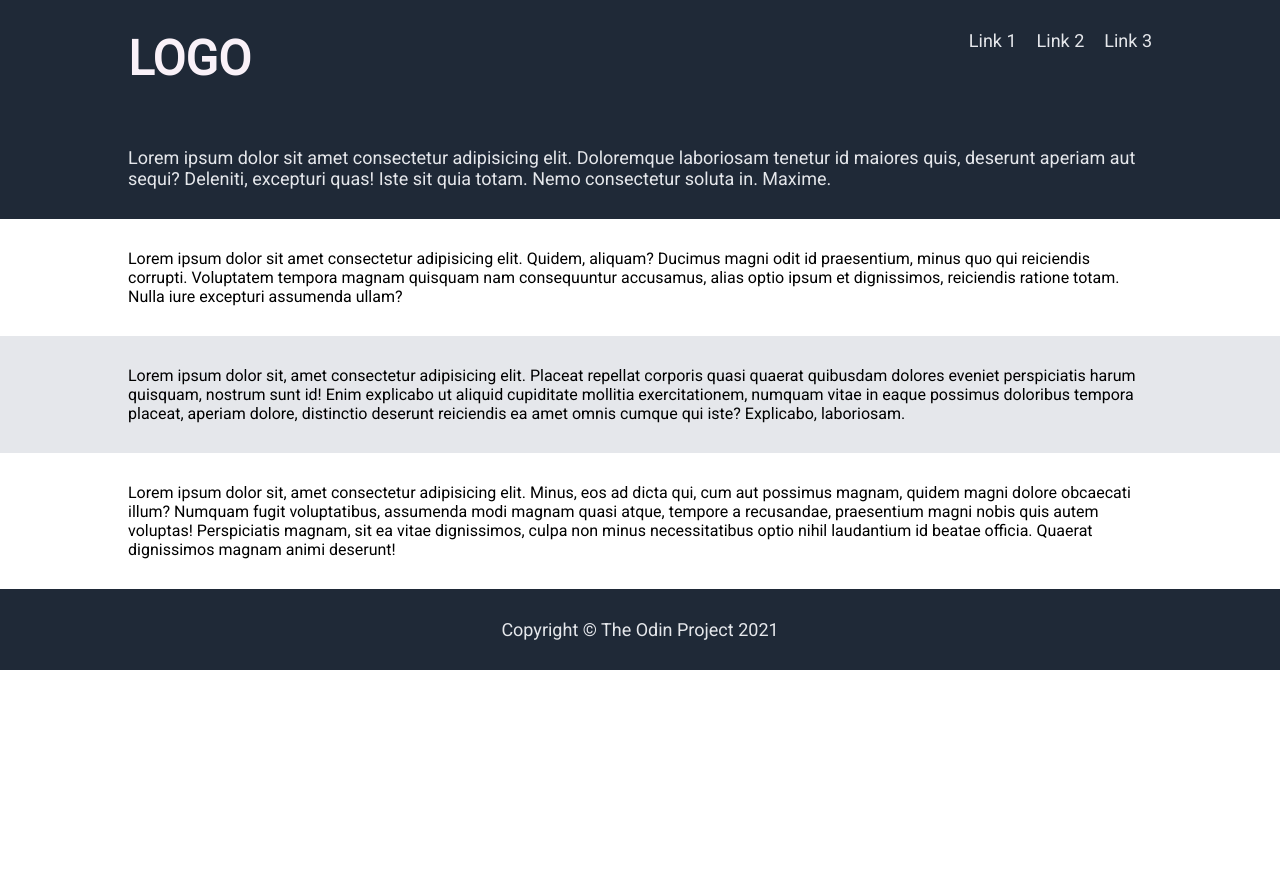
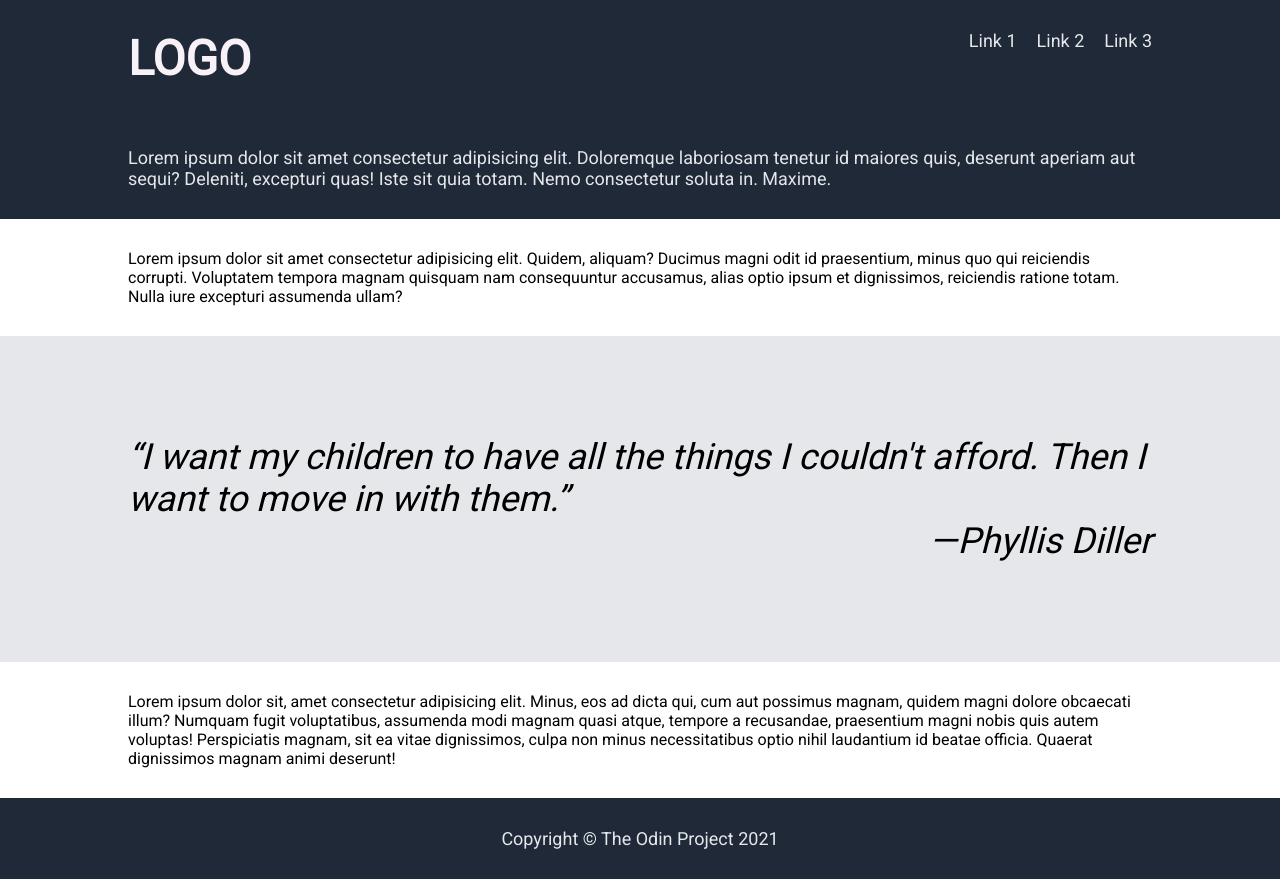
Before and after one commit to Viking-Coding/odin-project-landing-page, a plain HTML site: page index.html in a window 1280 px wide. Before the commit the page ends 800 px from the top, so only its background shows below. Drawn offline with Linux system fonts and the light colour scheme.

Commit message:
Finish quote section
Initially planned to use flexboxes but realistically unnecessary

```diff
--- a/css/styles.css
+++ b/css/styles.css
@@ -1,5 +1,5 @@
 * {
-    margin: 0;
+    margin: 0px;
     padding: 0px;
     font-family: "Roboto", Arial, Helvetica, sans-serif;
 }
@@ -16,10 +16,6 @@
 
 }
 
-.footer {
-    text-align: center;
-}
-
 .randominfo, .call-to-action {
     background-color: white;
     padding: 30px;
@@ -29,18 +25,26 @@
 
 .quote {
     background-color: #e5e7eb;
-    padding: 30px;
     padding-left: 10%;
     padding-right: 10%;
-}
-
-ul, li {
-    text-decoration: none;
+    padding-top: 100px;
+    padding-bottom: 100px;
+    font-size: 36px;
+    font-style: italic;
+    font-weight:300;
 }
 
 .header-logo {
     font-size: 24px;
     color: #f9f1f8;
+}
+
+.right-align {
+    text-align: end;
+}
+
+.footer {
+    text-align: center;
 }
 
 
--- a/index.html
+++ b/index.html
@@ -29,7 +29,8 @@
             Lorem ipsum dolor sit amet consectetur adipisicing elit. Quidem, aliquam? Ducimus magni odit id praesentium, minus quo qui reiciendis corrupti. Voluptatem tempora magnam quisquam nam consequuntur accusamus, alias optio ipsum et dignissimos, reiciendis ratione totam. Nulla iure excepturi assumenda ullam?
         </div>
         <div class="quote">
-            Lorem ipsum dolor sit, amet consectetur adipisicing elit. Placeat repellat corporis quasi quaerat quibusdam dolores eveniet perspiciatis harum quisquam, nostrum sunt id! Enim explicabo ut aliquid cupiditate mollitia exercitationem, numquam vitae in eaque possimus doloribus tempora placeat, aperiam dolore, distinctio deserunt reiciendis ea amet omnis cumque qui iste? Explicabo, laboriosam.
+            <p>“I want my children to have all the things I couldn't afford. Then I want to move in with them.”</p>
+            <p class="right-align">—Phyllis Diller</p>
         </div>
         <div class="call-to-action">
             Lorem ipsum dolor sit, amet consectetur adipisicing elit. Minus, eos ad dicta qui, cum aut possimus magnam, quidem magni dolore obcaecati illum? Numquam fugit voluptatibus, assumenda modi magnam quasi atque, tempore a recusandae, praesentium magni nobis quis autem voluptas! Perspiciatis magnam, sit ea vitae dignissimos, culpa non minus necessitatibus optio nihil laudantium id beatae officia. Quaerat dignissimos magnam animi deserunt!
```
